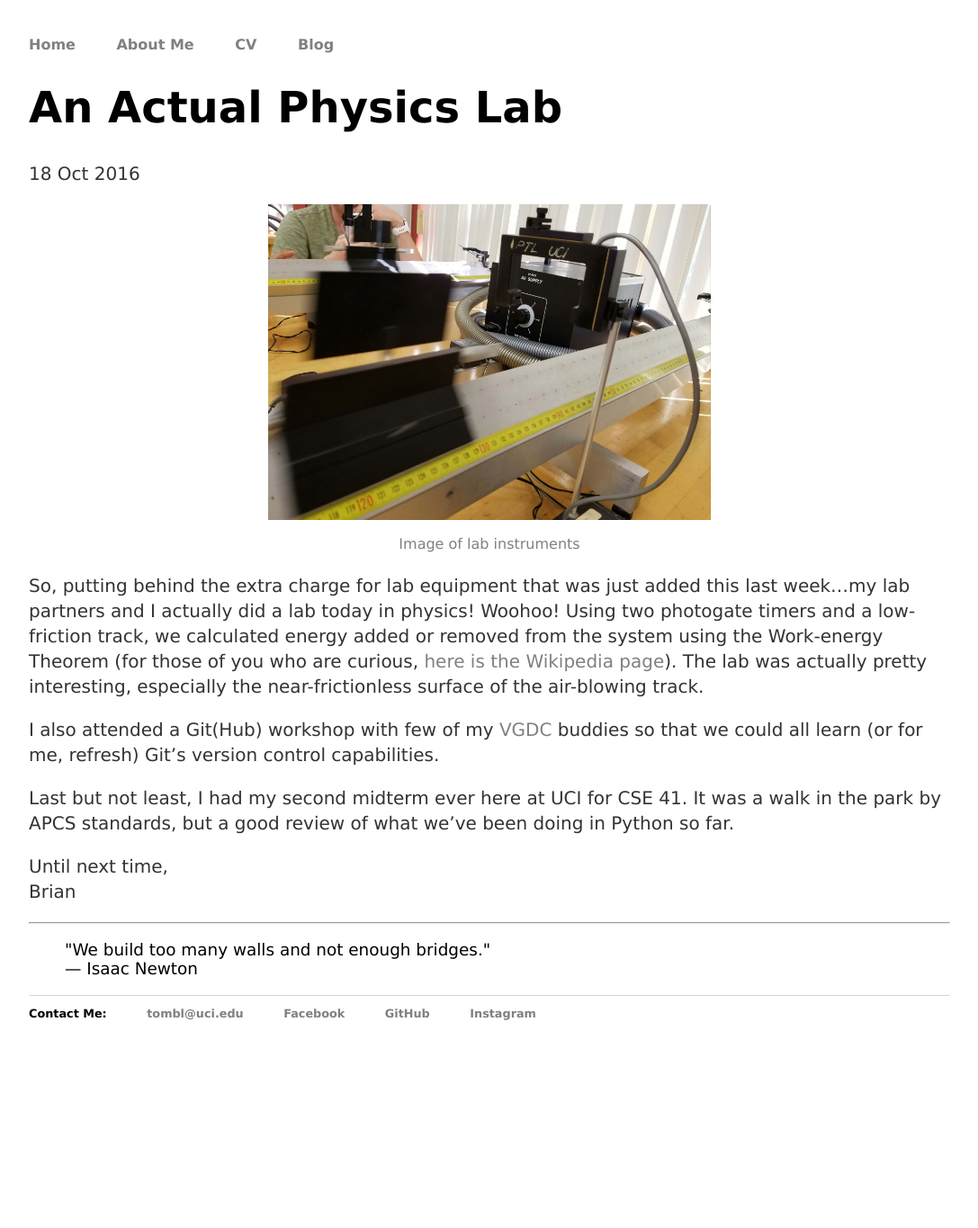
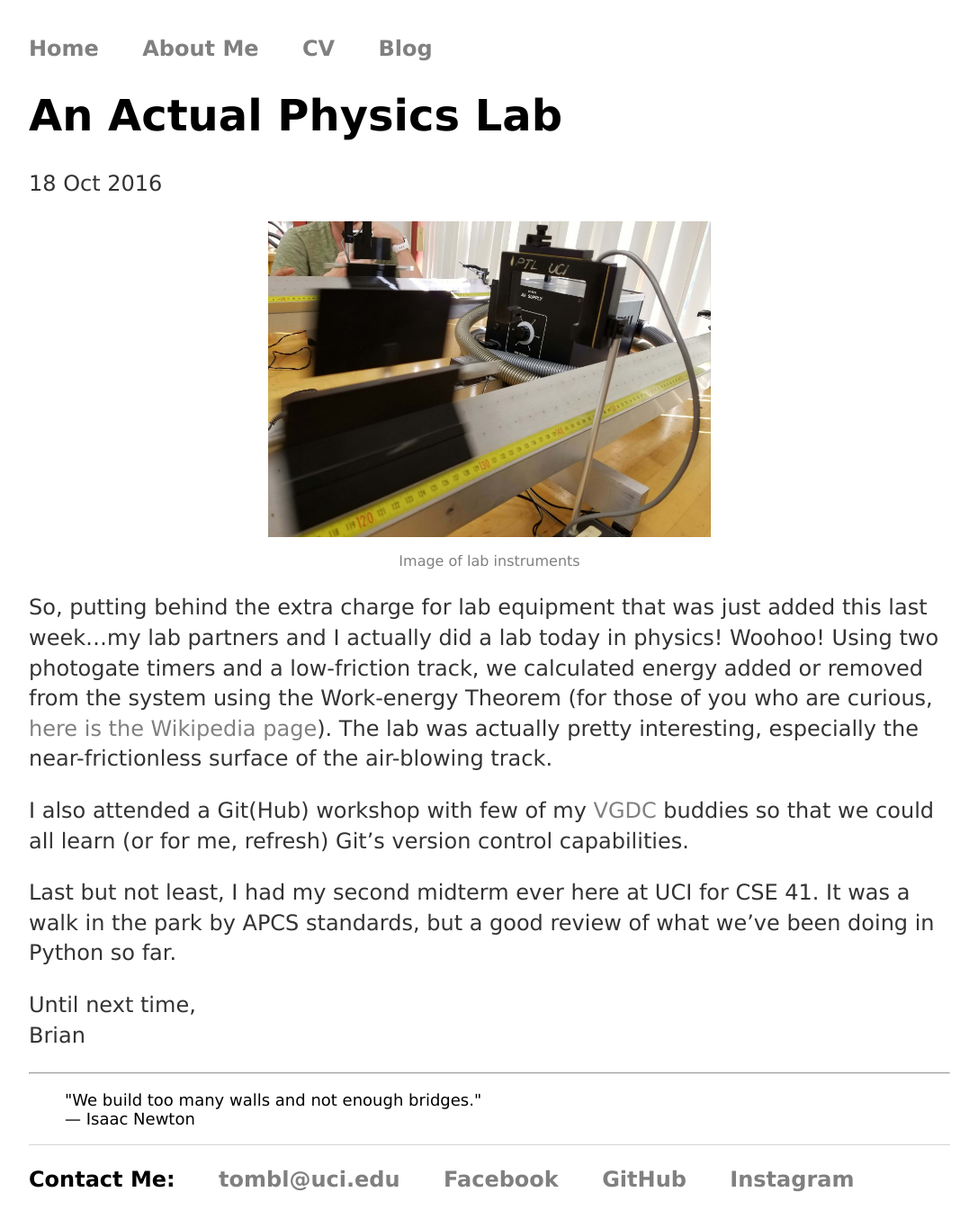
Before and after one commit to BTx123/BTx123.github.io, a Jekyll site: the page built from _posts/2016-10-18-an-actual-physics-lab.md, in a window 1280 px wide. Shown: the whole page at 90% size, without its empty margins (96-1183 px from the left). Built offline with Jekyll 4.4.1, drawn with Linux system fonts in a browser that asks for light colours; before the commit the page ends 1174 px from its top, so only the background shows below that.

Commit message:
Update css font sizing

```diff
--- a/css/main.css
+++ b/css/main.css
@@ -11,6 +11,7 @@ nav ul, footer ul { /* remove bullets and bold header and footer */
     padding: 0px;
     list-style: none;
     font-weight: bold;
+    font-size: x-large;
 }
 
 nav ul li, footer ul li {
@@ -32,13 +33,13 @@ h1 {
 }
 
 p {
-    font-size: 1.25em;
+    font-size: x-large;
     line-height: 1.4em; /* spacing between lines */
     color: #333;
 }
 
 blockquote {
-    font-size: 1.15em;
+    font-size: large;
 }
 
 footer {
@@ -48,7 +49,7 @@ footer {
 /*  formatting for blog index */
 ul.posts {
     margin: 20px auto 40px;
-    font-size: 1.5em;
+    font-size: x-large;
 }
 
 ul.posts li {
@@ -56,7 +57,7 @@ ul.posts li {
 }
 /* formatting for individuals posts */
 div.post ul li {
-    font-size: 1.25em;
+    font-size: larger;
 }
 /* formatting for captioned pictures */
 .image-wrapper {
@@ -66,7 +67,7 @@ div.post ul li {
 }
 .image-caption {
     text-align: center;
-    font-size: 1em;
+    font-size: large;
     color: grey;
     margin-top: 1em;
 }
```
